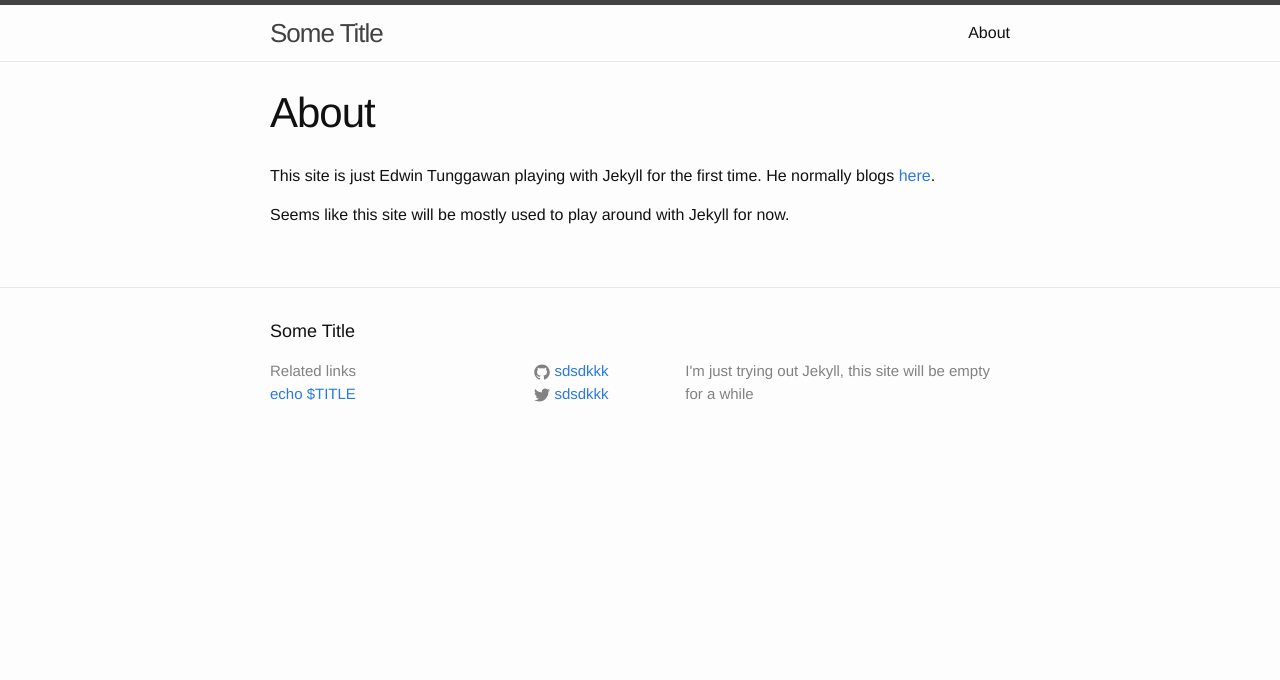
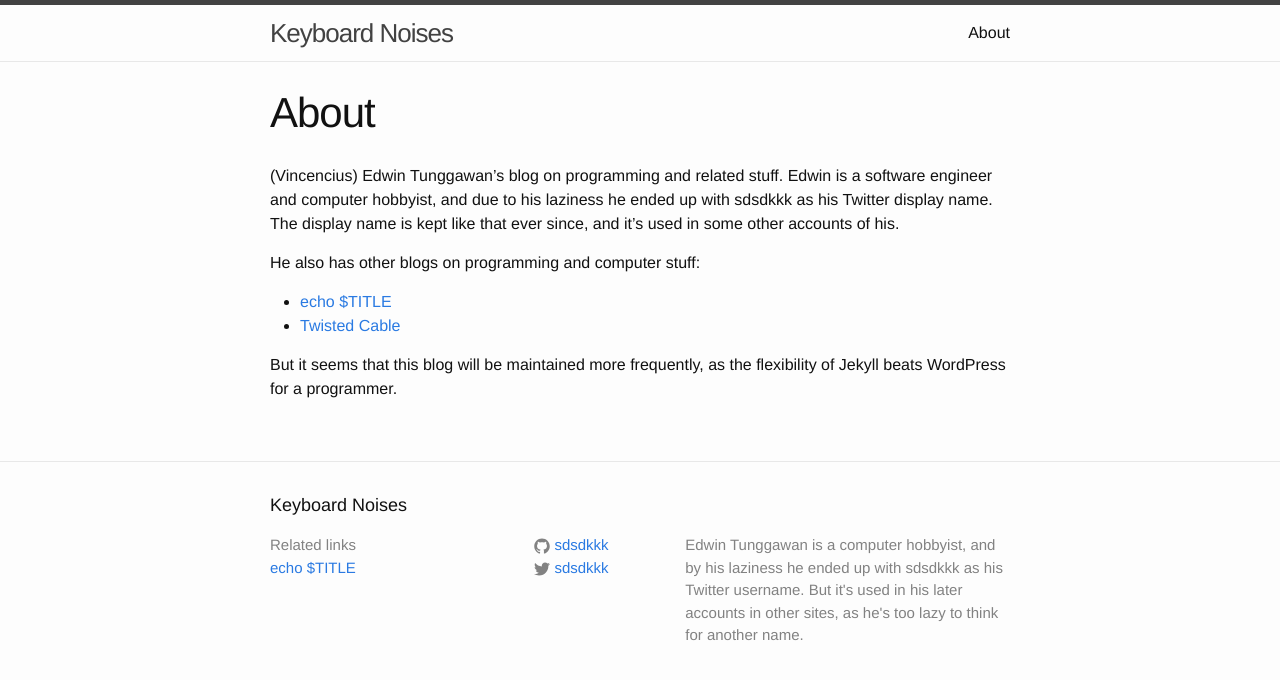
Before and after one commit to sdsdkkk/sdsdkkk.github.io, a Jekyll site: the page built from about.md, in a window 1280 px wide. Shown: the top 680 px of the page. Built offline with Jekyll 4.4.1, drawn with Linux system fonts in a browser that asks for light colours.

Commit message:
update description and about page

```diff
--- a/_config.yml
+++ b/_config.yml
@@ -1,8 +1,8 @@
 # Site settings
-title: Some Title
+title: Keyboard Noises
 email: your-email@domain.com
 description: > # this means to ignore newlines until "baseurl:"
-  I'm just trying out Jekyll, this site will be empty for a while
+  Edwin Tunggawan is a computer hobbyist, and by his laziness he ended up with sdsdkkk as his Twitter username. But it's used in his later accounts in other sites, as he's too lazy to think for another name.
 baseurl: "" # the subpath of your site, e.g. /blog/
 url: "http://sdsdkkk.github.io" # the base hostname & protocol for your site
 twitter_username: sdsdkkk
--- a/about.md
+++ b/about.md
@@ -4,6 +4,14 @@ title: About
 permalink: /about/
 ---
 
-This site is just Edwin Tunggawan playing with Jekyll for the first time. He normally blogs [here](http://sdsdkkk.wordpress.com/).
+(Vincencius) Edwin Tunggawan's blog on programming and related stuff. Edwin is a software engineer and computer hobbyist, and due to his laziness he ended up with sdsdkkk as his Twitter display name. The display name is kept like that ever since, and it's used in some other accounts of his.
 
-Seems like this site will be mostly used to play around with Jekyll for now.
+He also has other blogs on programming and computer stuff:
+
+* [echo $TITLE][sdsdkkk]
+* [Twisted Cable][utwistedp]
+
+But it seems that this blog will be maintained more frequently, as the flexibility of Jekyll beats WordPress for a programmer.
+
+[sdsdkkk]:             http://sdsdkkk.wordpress.com
+[utwistedp]:           http://utwistedp.wordpress.com
```
